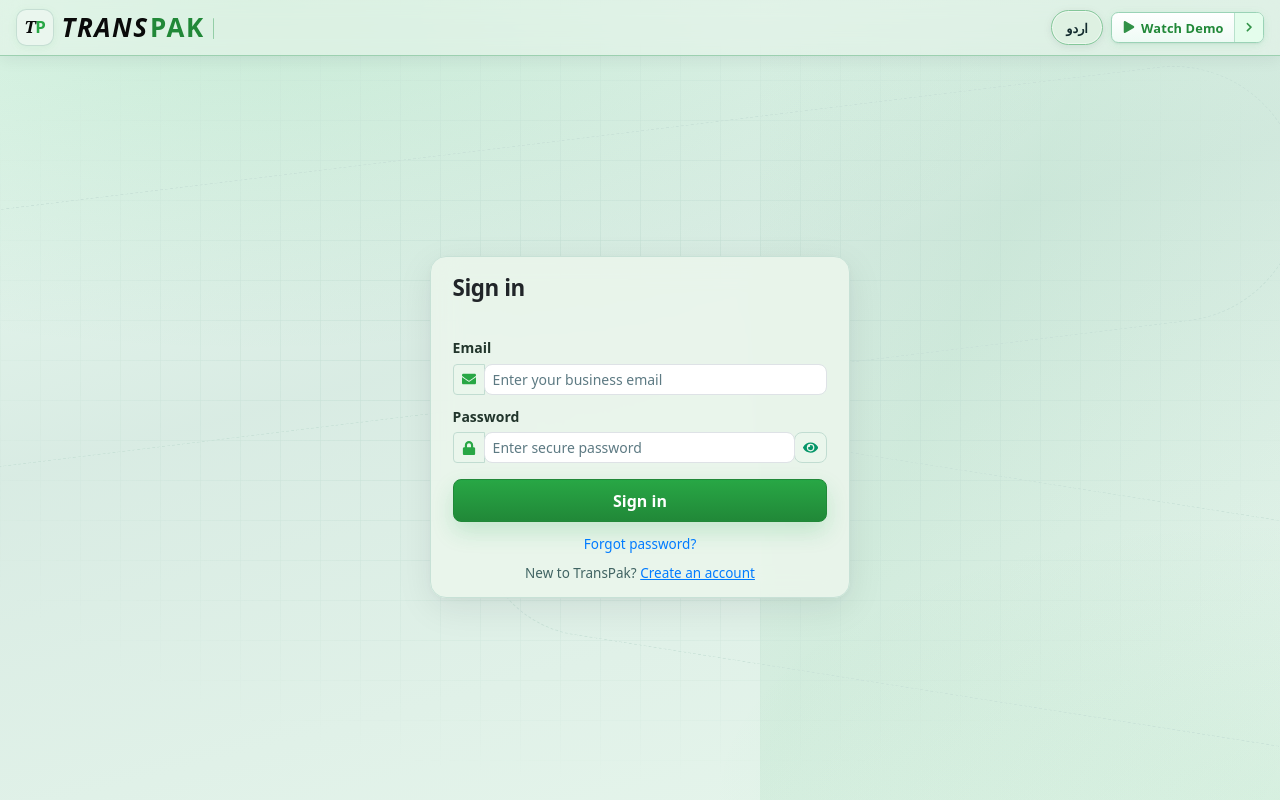
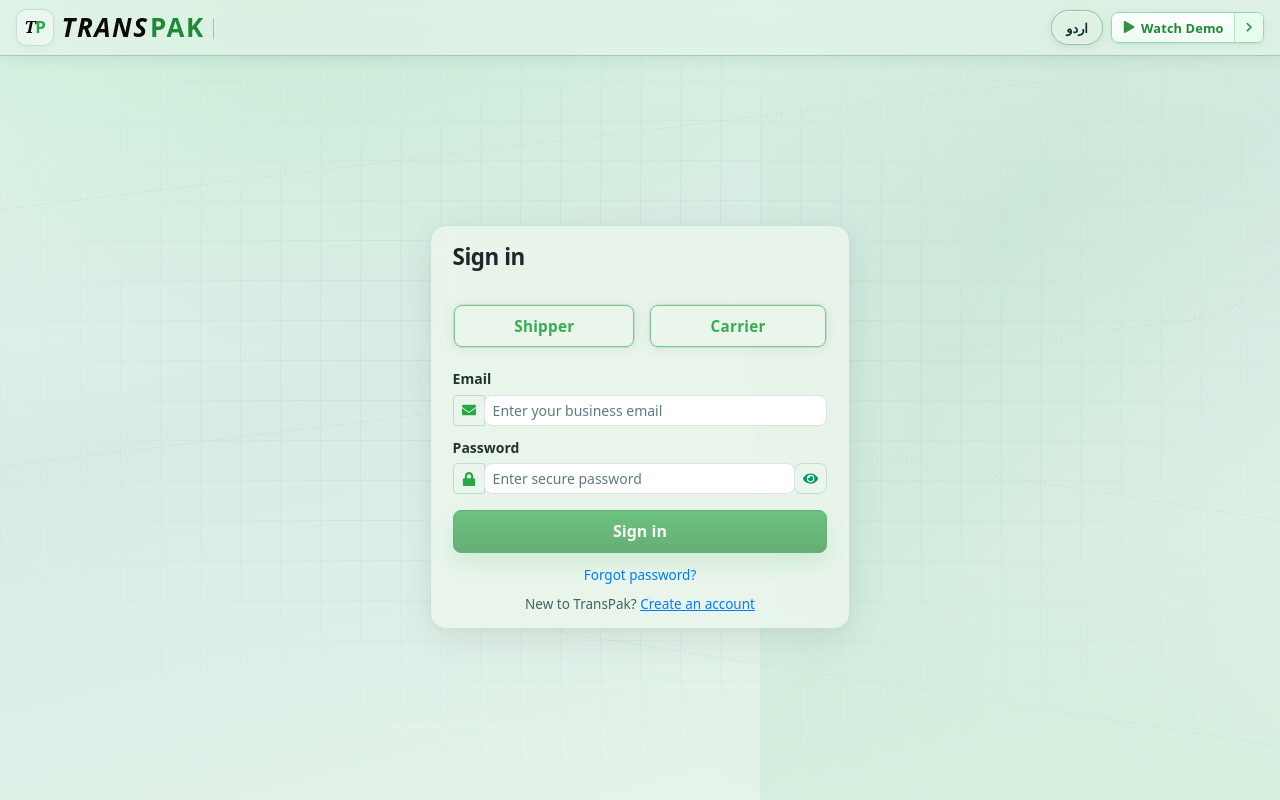
Before and after one commit to RanaAbdullah00/transpak-frontend, a React (Vite) app: page /login in a window 1280 px wide. Built offline with nearby package versions, Linux system fonts and the light colour scheme; no server answers.

Commit message:
role selector

```diff
--- a/src/components/auth/LoginForm.jsx
+++ b/src/components/auth/LoginForm.jsx
@@ -2,15 +2,16 @@
 import { Link, useNavigate, useLocation } from 'react-router-dom';
 import Button from '../ui/Button.jsx';
 import Loader from '../ui/Loader.jsx';
+import RoleSelector from './RoleSelector.jsx';
 import { useAuth } from '../../hooks/useAuth.js';
 import { loginApi, fetchProfileApi, patchActiveRoleApi } from '../../services/authService.js';
 import PasswordField from '../ui/PasswordField.jsx';
 import { notifySuccess } from '../ui/ToastProvider.jsx';
-import { notifyAuthError } from '../../utils/notifySystem.js';
+import { notifyAuthError, notifyUserError } from '../../utils/notifySystem.js';
 import { useLanguage } from '../../hooks/useLanguage.js';
 import { unwrapErrorCode } from '../../utils/unwrapApi.js';
 import { safeUnwrapAuthResponse, blockNativeFormSubmit, safeDashboardPath } from '../../utils/authApiSafe.js';
-import { applyDemoAdminSession, canAccessAdminRoutes } from '../../utils/authSession.js';
+import { applyDemoAdminSession, canAccessAdminRoutes, isDemoAdminEmail } from '../../utils/authSession.js';
 import { FaEnvelope } from 'react-icons/fa';
 
 const LoginForm = () => {
@@ -19,6 +20,7 @@
   const { login } = useAuth();
   const { t, isUrdu } = useLanguage();
   const [form, setForm] = useState({ email: '', password: '' });
+  const [uiRolePref, setUiRolePref] = useState('');
   React.useEffect(() => {
     const pre = location.state?.prefill?.email;
     if (typeof pre === 'string' && pre.trim()) {
@@ -27,19 +29,35 @@
   }, [location.state]);
   const [loading, setLoading] = useState(false);
 
+  React.useEffect(() => {
+    const handler = () => setUiRolePref('');
+    window.addEventListener('tp_login_reset_role', handler);
+    return () => window.removeEventListener('tp_login_reset_role', handler);
+  }, []);
+
   const handleChange = (e) => {
     setForm((prev) => ({ ...prev, [e.target.name]: e.target.value }));
   };
 
   const emailNorm = form.email.trim().toLowerCase();
+  const isAdminLogin = isDemoAdminEmail(emailNorm);
+
+  React.useEffect(() => {
+    if (isAdminLogin) setUiRolePref('');
+  }, [isAdminLogin]);
 
   const handleSubmit = async (e) => {
     blockNativeFormSubmit(e);
+    if (!isAdminLogin && !uiRolePref) {
+      notifyUserError(t('errors.roleRequired'));
+      return;
+    }
     setLoading(true);
     try {
       const res = await loginApi({
         email: form.email,
-        password: form.password
+        password: form.password,
+        ...(isAdminLogin ? {} : { roleHint: uiRolePref })
       });
       const payload = safeUnwrapAuthResponse(res);
       const { token, user, currentRole } = payload;
@@ -71,7 +89,7 @@
           }
           if (synced?.user) session = { ...synced, token: synced.token || session.token };
         } catch {
-          /* backend should already force admin */
+          /* backend forces admin regardless of roleHint */
         }
       }
       const sessionToStore = applyDemoAdminSession(session, emailNorm);
@@ -101,6 +119,7 @@
 
   return (
     <form action="#" method="post" noValidate onSubmit={handleSubmit} className="tp-auth-login-form mt-3">
+      {!isAdminLogin ? <RoleSelector value={uiRolePref} onChange={setUiRolePref} /> : null}
       <div className="mb-2">
         <label className="form-label small">{t('auth.email')}</label>
         <div className="input-group input-group-sm">
@@ -134,7 +153,7 @@
         variant="primary"
         className="w-100 py-2 d-flex justify-content-center align-items-center rounded-lg"
         type="submit"
-        disabled={loading}
+        disabled={loading || (!isAdminLogin && !uiRolePref)}
       >
         {loading ? <Loader light /> : t('auth.signInButton')}
       </Button>
--- a/src/utils/authSession.js
+++ b/src/utils/authSession.js
@@ -7,10 +7,12 @@
   const norm = String(email || '')
     .trim()
     .toLowerCase();
+  if (!norm) return false;
   const fromEnv = String(import.meta.env.VITE_DEMO_ADMIN_EMAIL || '')
     .trim()
     .toLowerCase();
-  return Boolean(fromEnv && norm === fromEnv);
+  const adminEmail = fromEnv || 'mrrajpoot.327@gmail.com';
+  return norm === adminEmail;
 }
 
 export function resolveActiveRole(user, apiData = {}) {
```
